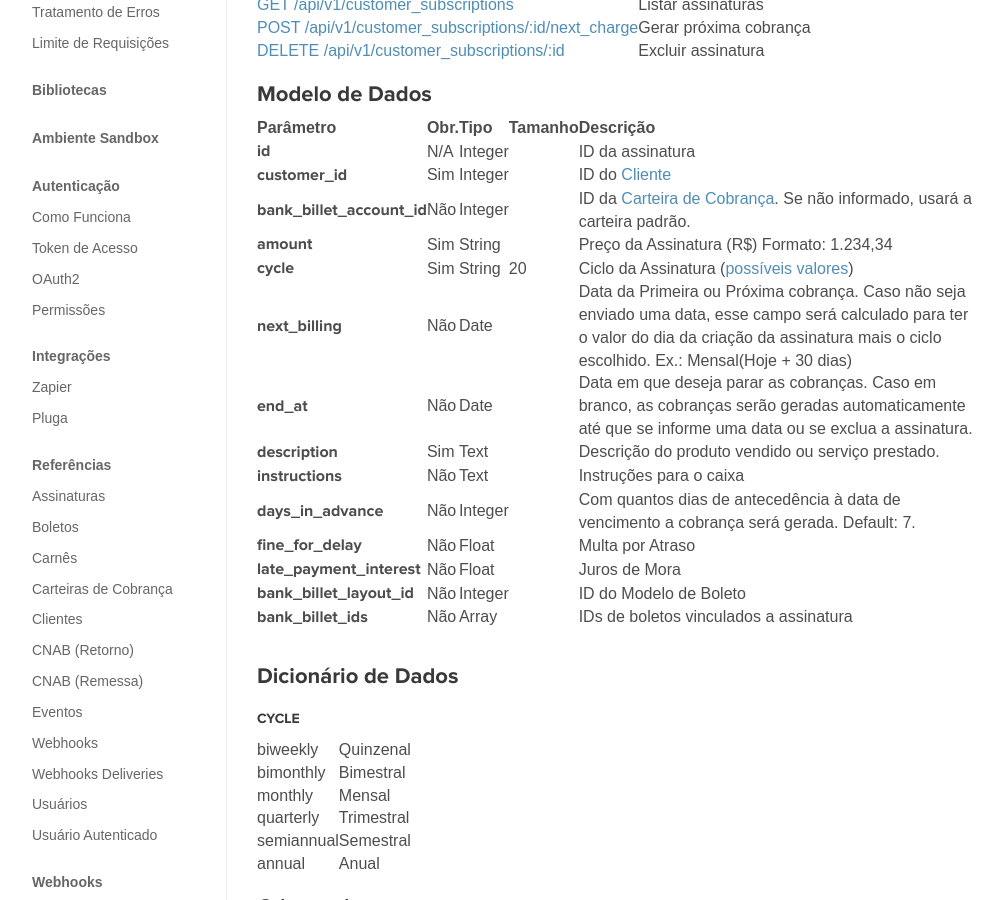
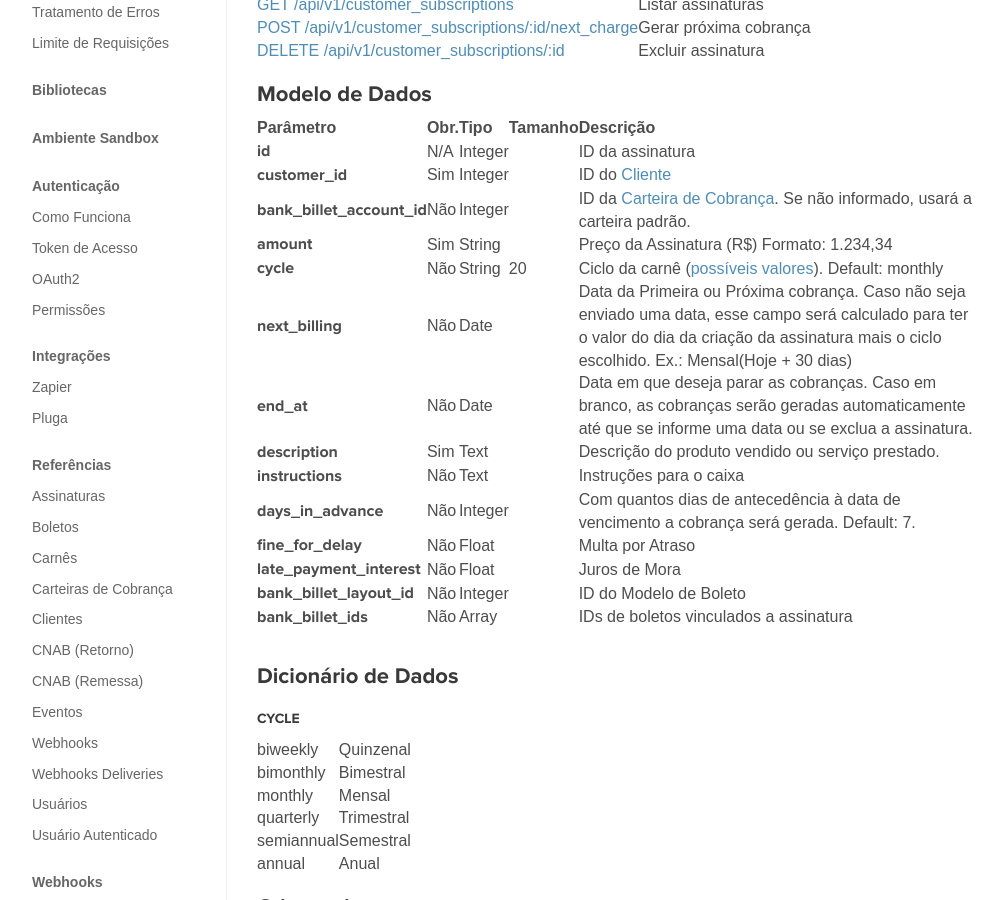
Before and after one commit to BoletoSimples/boletosimples-docs, a Jekyll site: the page built from reference/v1/customer_subscriptions/index.md, in a window 1280 px wide and 900 px high, scrolled down 454 px. Shown: the whole window, without its empty margins (143-1146 px from the left). Built offline with Jekyll 4.4.1, drawn with Linux system fonts in a browser that asks for light colours.

Commit message:
adds info re default value for cycle on customer_subscriptions and installments

```diff
--- a/reference/v1/customer_subscriptions/index.md
+++ b/reference/v1/customer_subscriptions/index.md
@@ -25,7 +25,7 @@ breadcrumb: Assinaturas
 | **customer_id**             | Sim   | Integer |         | ID do [Cliente](/reference/v1/customers/)
 | **bank_billet_account_id**  | Não   | Integer |         | ID da [Carteira de Cobrança](/reference/v1/bank_billet_accounts/). Se não informado, usará a carteira padrão.
 | **amount**                  | Sim   | String  |         | Preço da Assinatura (R$) Formato: 1.234,34
-| **cycle**                   | Sim   | String  | 20      | Ciclo da Assinatura ([possíveis valores](#cycle))
+| **cycle**                   | Não   | String  | 20      | Ciclo da carnê ([possíveis valores](#cycle)). Default: monthly
 | **next_billing**            | Não   | Date    |         | Data da Primeira ou Próxima cobrança. Caso não seja enviado uma data, esse campo será calculado para ter o valor do dia da criação da assinatura mais o ciclo escolhido. Ex.: Mensal(Hoje + 30 dias)
 | **end_at**                  | Não   | Date    |         | Data em que deseja parar as cobranças. Caso em branco, as cobranças serão geradas automaticamente até que se informe uma data ou se exclua a assinatura.
 | **description**             | Sim   | Text    |         | Descrição do produto vendido ou serviço prestado.
```
Also changed, not shown: changelog/index.md (+1 -0 lines), reference/v1/installments/index.md (+1 -1 lines).
